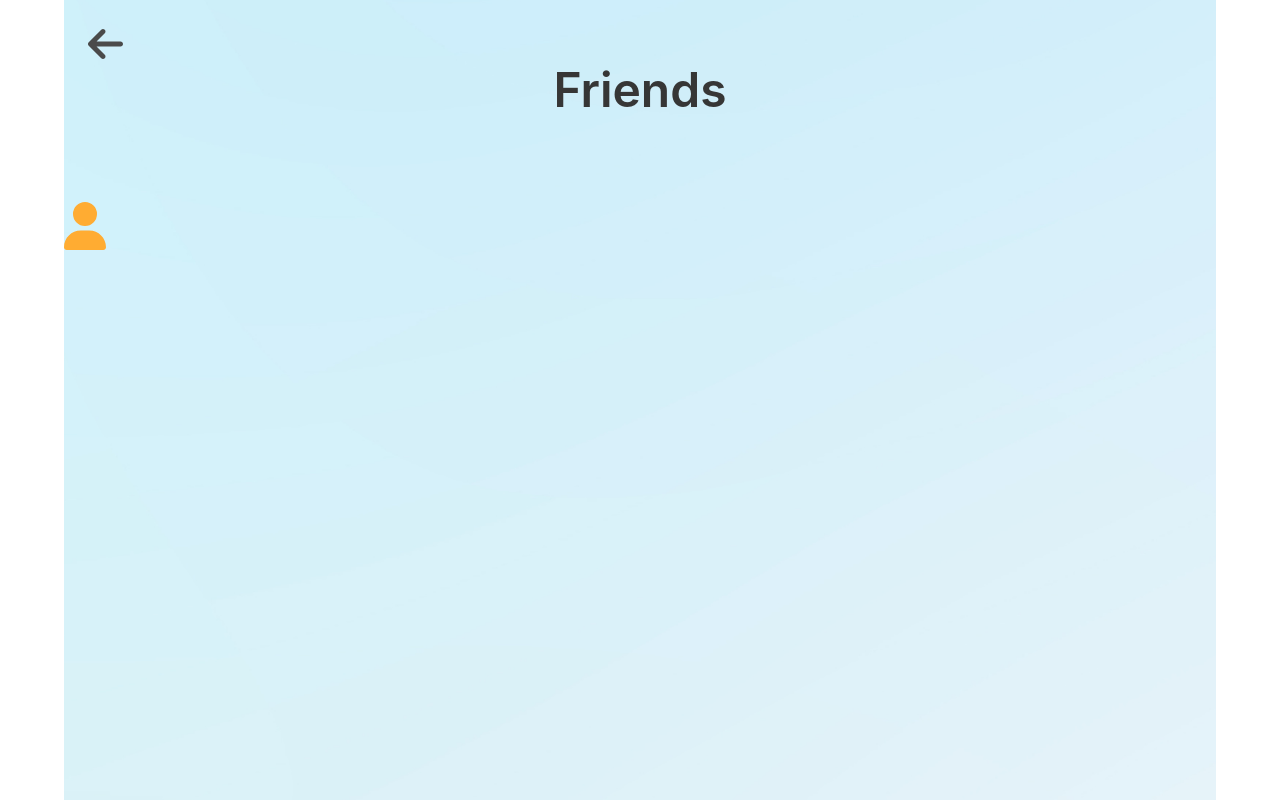
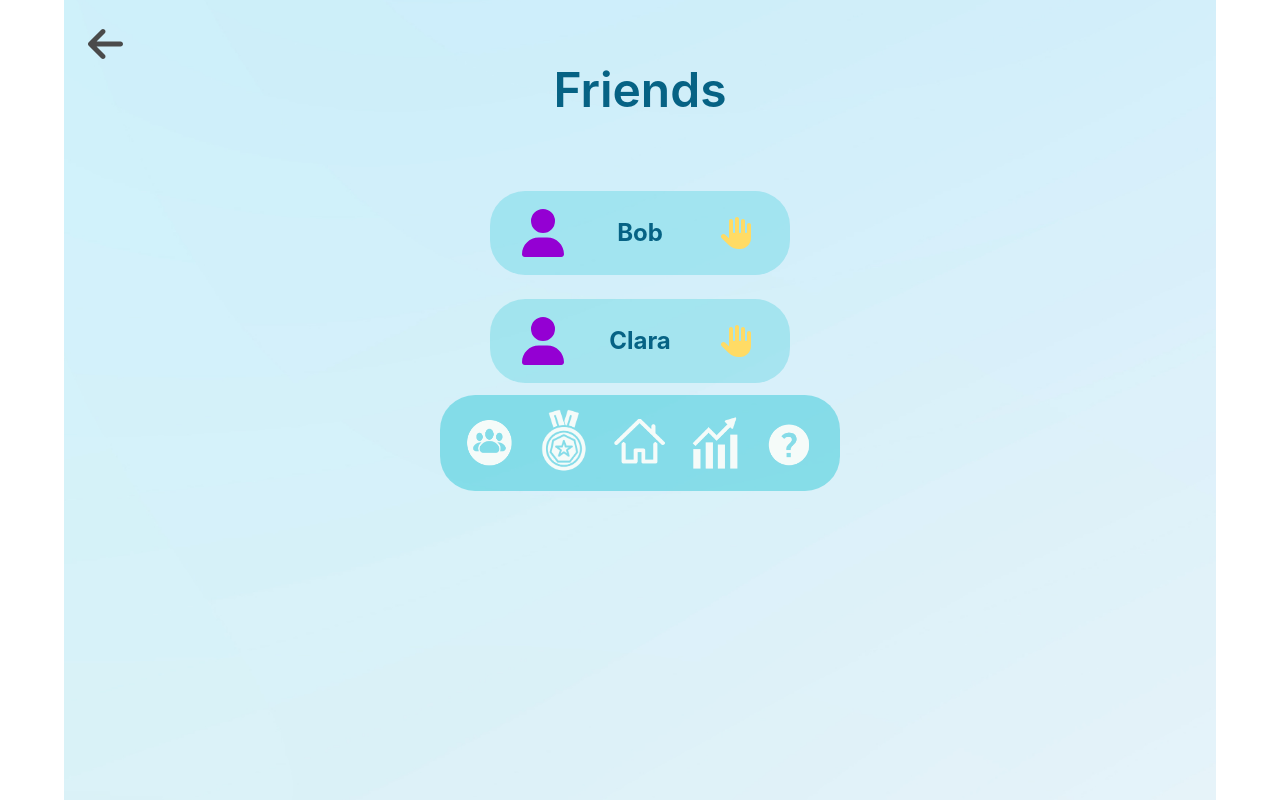
Before and after one commit to rbazin/eco-eco-app, a Vue app in the folder frontend/: page /friends in a window 1280 px wide. Built offline with nearby package versions, Linux system fonts and the light colour scheme; a web font is replaced by a local one.

Commit message:
api and look

```diff
--- a/frontend/package.json
+++ b/frontend/package.json
@@ -11,6 +11,7 @@
   },
   "dependencies": {
     "@fortawesome/fontawesome-svg-core": "^6.2.1",
+    "@fortawesome/free-regular-svg-icons": "^6.2.1",
     "@fortawesome/free-solid-svg-icons": "^6.2.1",
     "@fortawesome/vue-fontawesome": "^3.0.2",
     "axios": "^1.1.3",
--- a/frontend/src/components/ChallengePage.vue
+++ b/frontend/src/components/ChallengePage.vue
@@ -28,8 +28,8 @@
 
 <script>
 import axios from "axios";
-import { userStore } from "../stores/userStore";
-import { challengeStore } from "../stores/challengeStore";
+import { userStore } from "@/stores/userStore";
+import { challengeStore } from "@/stores/challengeStore";
 
 import NotImplemented from "./NotImplemented.vue";
 
--- a/frontend/src/components/FriendComponent.vue
+++ b/frontend/src/components/FriendComponent.vue
@@ -1,24 +1,50 @@
 <template>
-    <div class="friend">
-        <div class="columns is-centered is-vcentered">
+  <div class="friend has-text-centered px-4 py-5 is-justify-content-center">
+    <div class="columns is-mobile is-centered is-vcentered">
             <span class="column icon is-size-1"
-                ><font-awesome-icon
-                color="rgb(255, 172, 50)"
+            ><font-awesome-icon
+                id="profile"
+                color="darkviolet"
                 icon="fa-solid fa-user fa-5x"
             /></span>
-        </div>
+      <div class="column">
+        <p class="is-size-4 username">{{ friend.userName }}</p>
+      </div>
+      <span class="column icon is-size-3"
+      ><font-awesome-icon
+          id="hand"
+          color="#FFDB65"
+          icon="fa-solid fa-hand fa-5x"
+      /></span>
     </div>
+  </div>
 </template>
 <script>
 export default {
-    name: "FriendComponent"
+  name: "FriendComponent",
+  props: {
+    friend: {
+      type: Object,
+      required: true,
+    },
+  },
 }
 </script>
 <style scoped>
 .friend {
-    background: linear-gradient(#20C4D3);
-    width: 80%;
-    max-width: 250px;
+  background: rgba(32, 196, 211, 0.27);
+  border-radius: 35px;
+  max-width: 300px;
+  width: 80%;
+  margin: 0 auto;
 }
-
+.username {
+  color: #066284;
+  font-weight: bold;
+}
+.column {
+  display: flex;
+  flex-direction: row;
+  justify-content: center;
+}
 </style>
--- a/frontend/src/components/FriendsPage.vue
+++ b/frontend/src/components/FriendsPage.vue
@@ -5,22 +5,85 @@
       <font-awesome-icon class="is-size-2" icon="fa-solid fa-arrow-left" />
     </div>
 
-    <h1 class="title is-1 has-text-centered">Friends</h1>
+    <!-- Content -->
+    <div id="friends-container">
+      <!-- Page title -->
+      <h1 class="title is-1 has-text-centered">Friends</h1>
 
-    <FriendComponent />
+      <!-- Friends -->
+      <FriendComponent class="mb-5" v-for="(friend, index) in friends" :key="index" :friend="friend" />
+
+      <!--  Menu Bar to navigate the app -->
+      <MenuBar @toggle-modal="changeModal"/>
+
+    </div>
+    <!--  Modal to display when a feature is not implemented yet -->
+    <NotImplemented @toggle-modal="changeModal" :isActive="isActive"/>
   </div>
 </template>
 <script>
 import FriendComponent  from "./FriendComponent.vue"
+import MenuBar from "./MenuBar.vue"
+import NotImplemented from "./NotImplemented.vue";
+
+import { userStore } from "@/stores/userStore";
+
+import axios from "axios";
 
 export default {
   name: "App",
   components : {
     FriendComponent,
+    MenuBar,
+    NotImplemented,
+  },
+  setup() {
+    const store = userStore();
+    return {
+      store,
+    };
+  },
+  mounted() {
+    this.getFriends();
+  },
+  data() {
+    return {
+      friends: [],
+      isActive : false,
+    }
   },
   methods: {
+    changeModal() {
+      // change the value of isActive
+      this.isActive = !this.isActive;
+    },
     goBack() {
       this.$router.push("/home");
+    },
+    getFriends() {
+      if (this.store.userFriendList.length > 0) {
+        this.friends = this.store.userFriendList;
+        console.log(this.friends);
+      }
+      else {
+        // TODO : check if the API call is compatible with the backend
+        axios
+            .get("http://localhost:5000/api/friends", {
+              params: {
+                user_id: this.store.user_id,
+              },
+            })
+            .then((response) => {
+              console.log(response);
+              if (response.data.success) {
+                this.friends = response.data.friends;
+                this.store.userFriendList = response.data.friends;
+              }
+            })
+            .catch((error) => {
+              console.log(error);
+            });
+      }
     },
   }
 };
@@ -31,10 +94,12 @@ export default {
   left: 50%;
   transform: translateX(-50%);
   top: -50px;
+  color: #066284;
 }
-.container {
+.main-container {
   min-height: 100vh;
   background-image: url("../assets/set_1/login_background.png");
   background-repeat: repeat-y;
 }
+
 </style>
--- a/frontend/src/components/HomePage.vue
+++ b/frontend/src/components/HomePage.vue
@@ -1,5 +1,5 @@
 <template>
-  <div class="main-container">
+  <div class="main-container pb-5">
     <!--  Header with droplets streaks and profile picture -->
     <div class="is-size-2 is-centered columns py-6 is-mobile">
       <div class="column is-narrow has-text-centered">
@@ -79,6 +79,7 @@ export default {
   },
   data() {
     return {
+      // We get most of the data from the userStore
       isActive: false,
       clearChallengeModal: false,
       droplets: this.store.userDroplets,
@@ -153,8 +154,9 @@ export default {
 @import url("https://fonts.googleapis.com/css2?family=Sofia&display=swap");
 .main-container {
   background-image: url("../assets/set_1/login_background.png");
-  height: 100vh;
-}
+  min-height: 100vh;
+  background-repeat: repeat-y;
+  }
 .columns {
   width: 100vw;
   margin: 0;
--- a/frontend/src/components/MenuBar.vue
+++ b/frontend/src/components/MenuBar.vue
@@ -1,5 +1,5 @@
 <template>
-  <div id="menu-bar" class="container has-radius px-5">
+  <div class="menu-bar container has-radius px-5">
     <div class="columns is-mobile is-vcentered is-hcentered is-centered">
 
       <router-link to="/friends" class="column">
@@ -54,12 +54,10 @@ export default {
 </script>
 
 <style scoped>
-#menu-bar {
+.menu-bar {
+  border-radius: 35px;
+  background-color: rgba(32, 196, 211, 0.45);
   max-width: 400px;
   width: 90%;
 }
-.container {
-  border-radius: 35px;
-  background-color: rgba(32, 196, 211, 0.45);
-}
 </style>
--- a/frontend/src/fontawesome-icons.js
+++ b/frontend/src/fontawesome-icons.js
@@ -5,9 +5,11 @@ import {
   faBoltLightning,
   faCircleUser,
   faArrowLeft,
-  faUser
+  faUser,
+  faHand,
 } from "@fortawesome/free-solid-svg-icons";
 
-library.add(faDroplet, faBoltLightning, faCircleUser, faArrowLeft, faUser);
+
+library.add(faDroplet, faBoltLightning, faCircleUser, faArrowLeft, faUser, faHand);
 
 export default FontAwesomeIcon;
--- a/frontend/src/stores/userStore.js
+++ b/frontend/src/stores/userStore.js
@@ -7,26 +7,25 @@ export const userStore = defineStore("userStore", {
     userDroplets: 0,
     userStreak: 0,
     userTreeState: 1,
-    userFriendList: [],
+    userFriendList: [
+      {
+        userName: "Bob",
+        userId: 1,
+        userDroplets: 4,
+        userStreak: 3,
+      },
+      {
+        userName: "Clara",
+        userId: 1,
+        userDroplets: 4,
+        userStreak: 3,
+      }
+    ],
     userActiveChallenge: null, // This may become an object with name and eco fact
     userLoggedIn: false,
     userMeansOfTransport: [],
     userFrequenciesOfTransport: [],
   }),
-  getters: {
-    getUserData() {
-      return {
-        userName: this.userName,
-        userId: this.userId,
-        userDroplets: this.userDroplets,
-        userStreak: this.userStreak,
-        userTreeState: this.userTreeState,
-        userFriendList: this.userFriendList,
-        userActiveChallenge: this.userActiveChallenge,
-        userLoggedIn: this.userLoggedIn,
-      };
-    },
-  },
   actions: {
     async login(userId, userName, userDroplets, userStreak) {
       this.userName = userName;
@@ -43,11 +42,5 @@ export const userStore = defineStore("userStore", {
       this.userTreeState = 1;
       this.userLoggedIn = false;
     },
-    async updateDroplets(droplets) {
-      this.userDroplets = droplets;
-    },
-    async updateStreak(streak) {
-      this.userStreak = streak;
-    },
   },
 });
```
Also changed, not shown: 1 other file (tests, documents, lock files or other folders).
